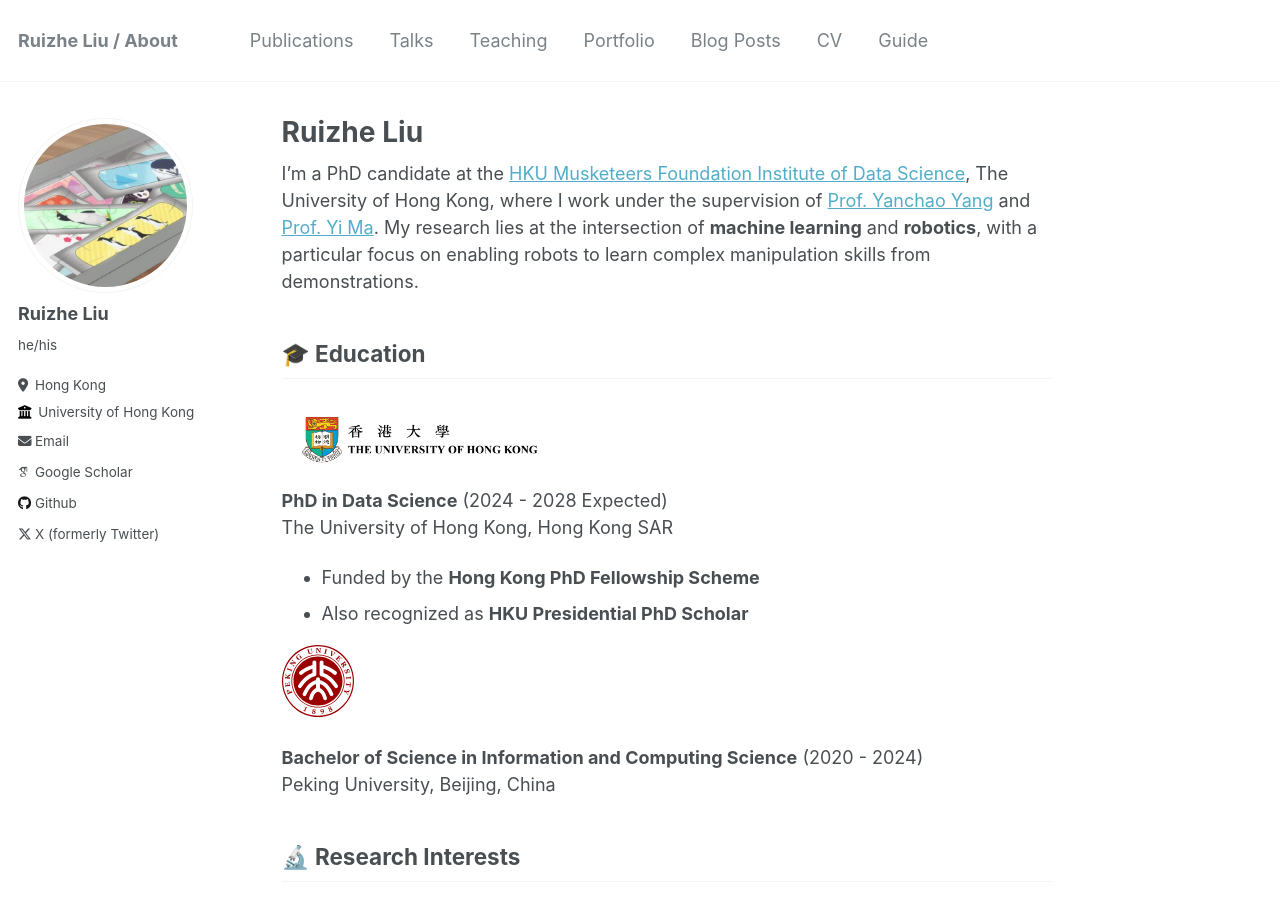
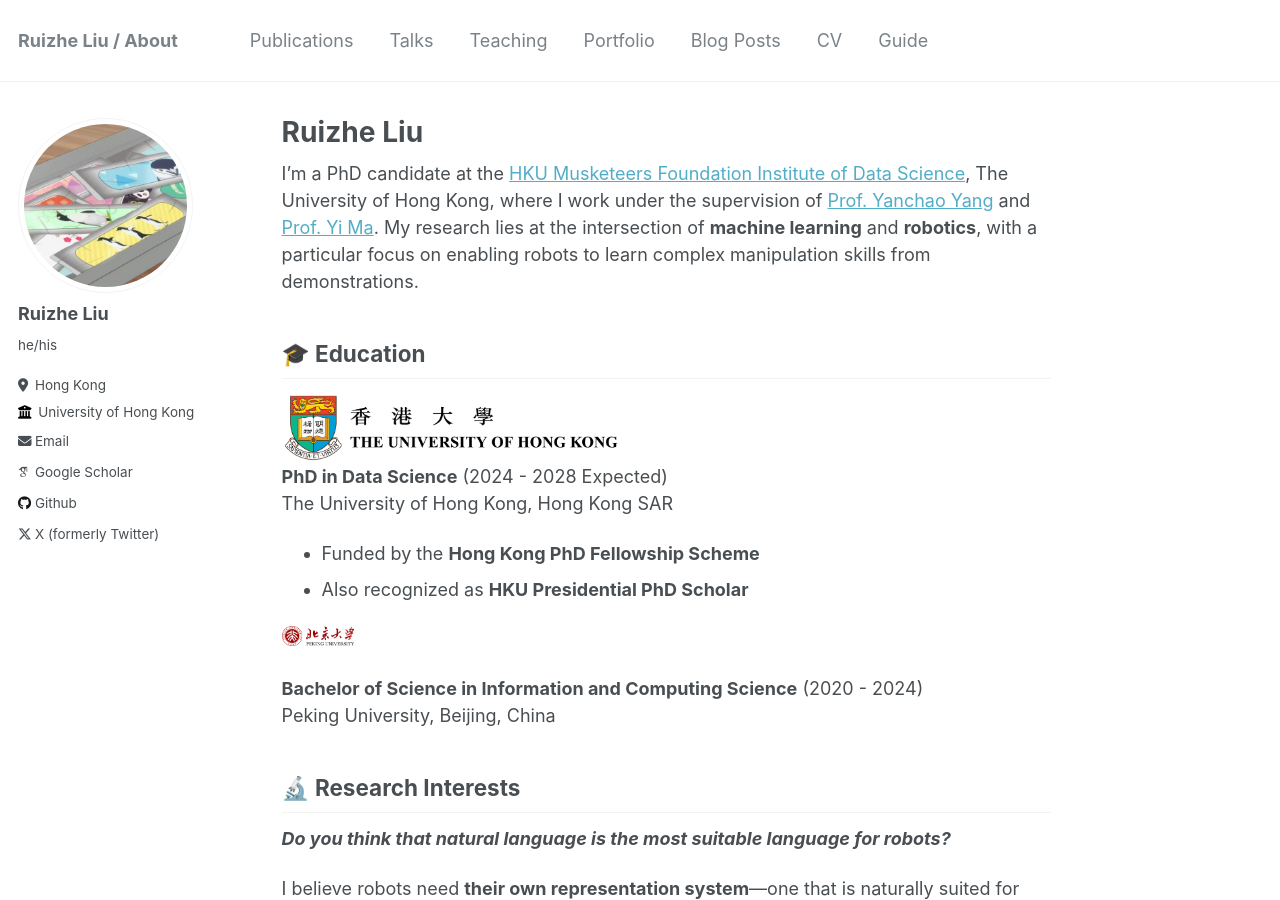
Before and after one commit to zrllrz/zrllrz.github.io, a Jekyll site: the page built from _pages/about.md, in a window 1280 px wide and 900 px high. Built offline with Jekyll 4.4.1, drawn with Linux system fonts in a browser that asks for light colours; some web fonts are replaced.

Commit message:
Publications

```diff
--- a/_pages/about.md
+++ b/_pages/about.md
@@ -10,14 +10,14 @@ redirect_from:
 I'm a PhD candidate at the [HKU Musketeers Foundation Institute of Data Science](https://datascience.hku.hk), The University of Hong Kong, where I work under the supervision of [Prof. Yanchao Yang](https://yanchaoyang.github.io) and [Prof. Yi Ma](https://www.cs.hku.hk/index.php/people/academic-staff/mayi). My research lies at the intersection of **machine learning** and **robotics**, with a particular focus on enabling robots to learn complex manipulation skills from demonstrations.
 
 ## 🎓 Education
-<img src="../images/HKU_bilingual_logo.png" style="max-width: 276px; max-height: 96px; margin-right: 8px;">
+<img src="../images/HKU.png" style="max-width: 339px; max-height: 72px; margin-right: 8px;">
 <br>
 **PhD in Data Science** (2024 - 2028 Expected)
 The University of Hong Kong, Hong Kong SAR
 - Funded by the **Hong Kong PhD Fellowship Scheme**
 - Also recognized as **HKU Presidential PhD Scholar**
 
-<img src="../images/Peking_University_seal.svg" style="max-width: 72px; max-height: 72px; margin-right: 8px;">
+<img src="../images/PKU_logo.png" style="max-width: 72px; max-height: 72px; margin-right: 8px;">
 <br>
 <br>
 **Bachelor of Science in Information and Computing Science** (2020 - 2024)
```
Also changed, not shown: images/HKU.png (added), images/HKU_bilingual_logo.png.
